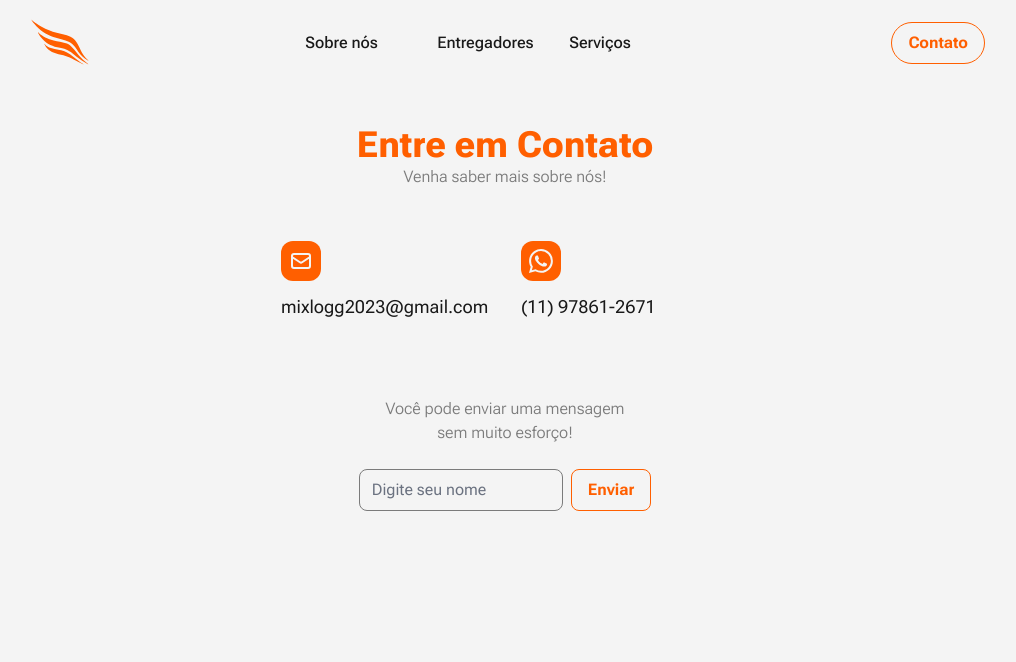
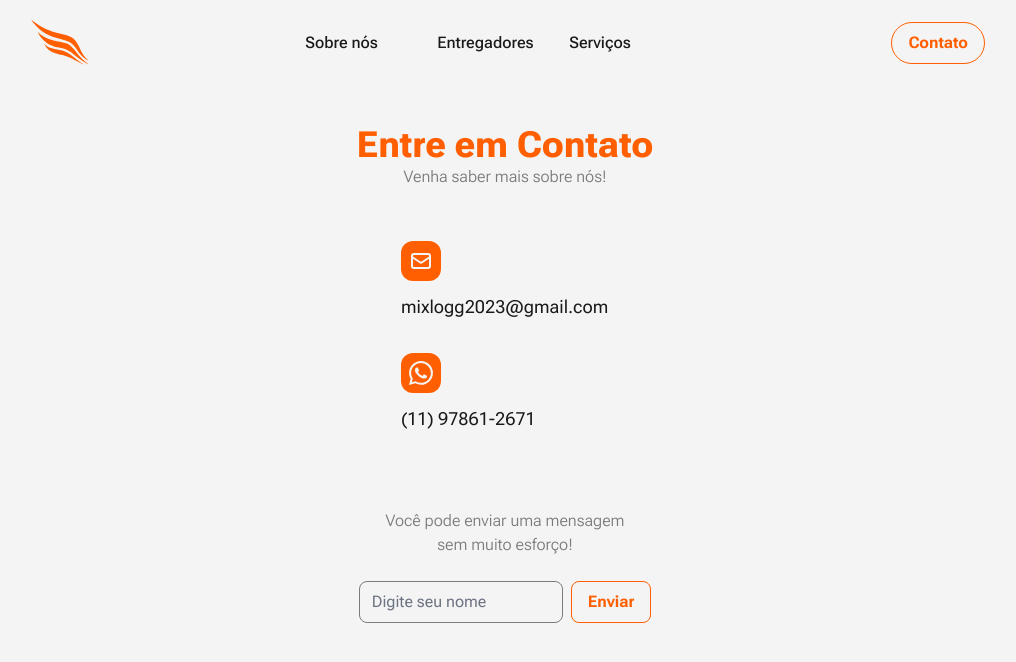
Before and after one commit to Mix-Logg/mix-site, a Next.js app: page /contact in a window 1280 px wide. Shown: the top 662 px of the page, without its empty margins (135-1151 px from the left). Built offline with nearby package versions, Linux system fonts and the light colour scheme.

Commit message:
first commit

```diff
--- a/app/contact/page.tsx
+++ b/app/contact/page.tsx
@@ -38,7 +38,7 @@ export default function Contact() {
           </p>
         </div>
 
-        <div className=" items-center justify-center gap-2 md:flex md:">
+        <div className="flex flex-col items-center justify-center gap-2 md:flex ">
           <div className="flex flex-col items-start gap-3 p-3 text-lg font-normal text-terciary">
             <div className="inline-flex rounded-xl bg-primary p-2">
               <HiOutlineMail className="h-6 w-6 text-complement1" />
```
